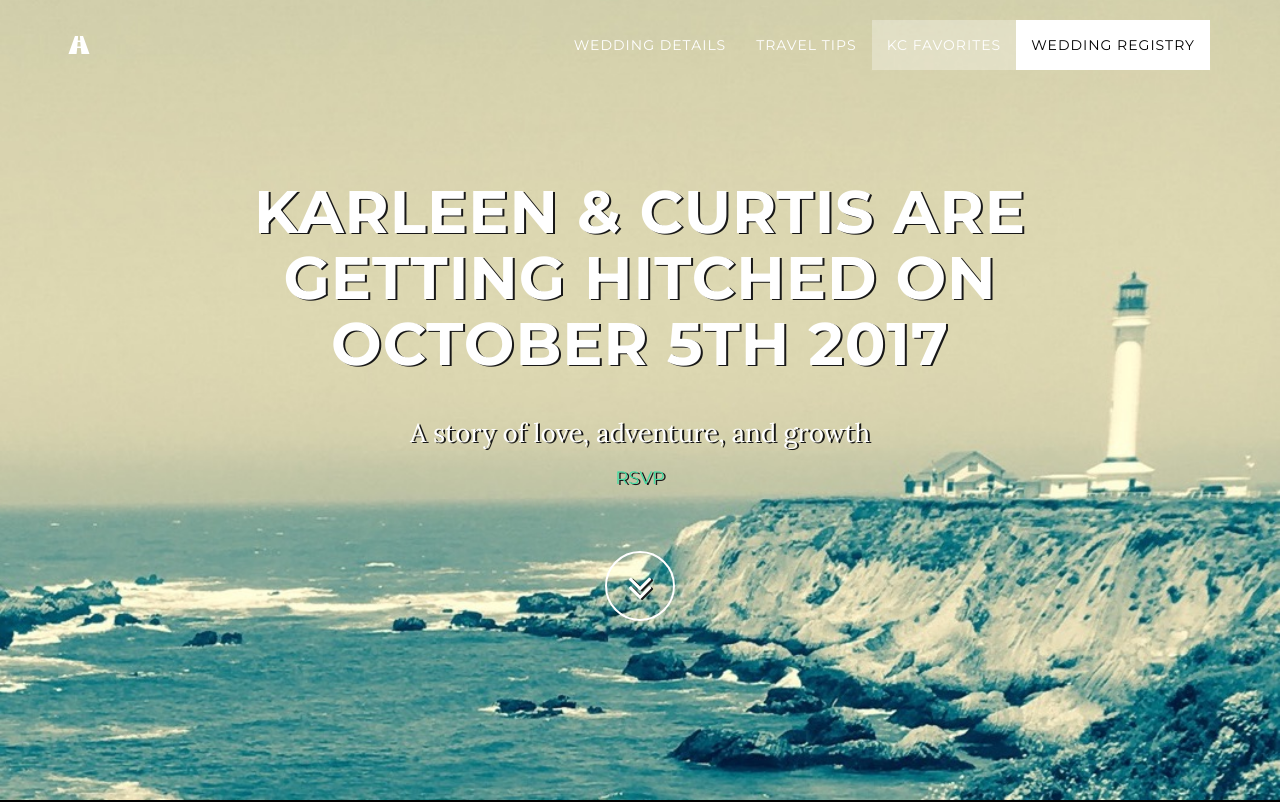
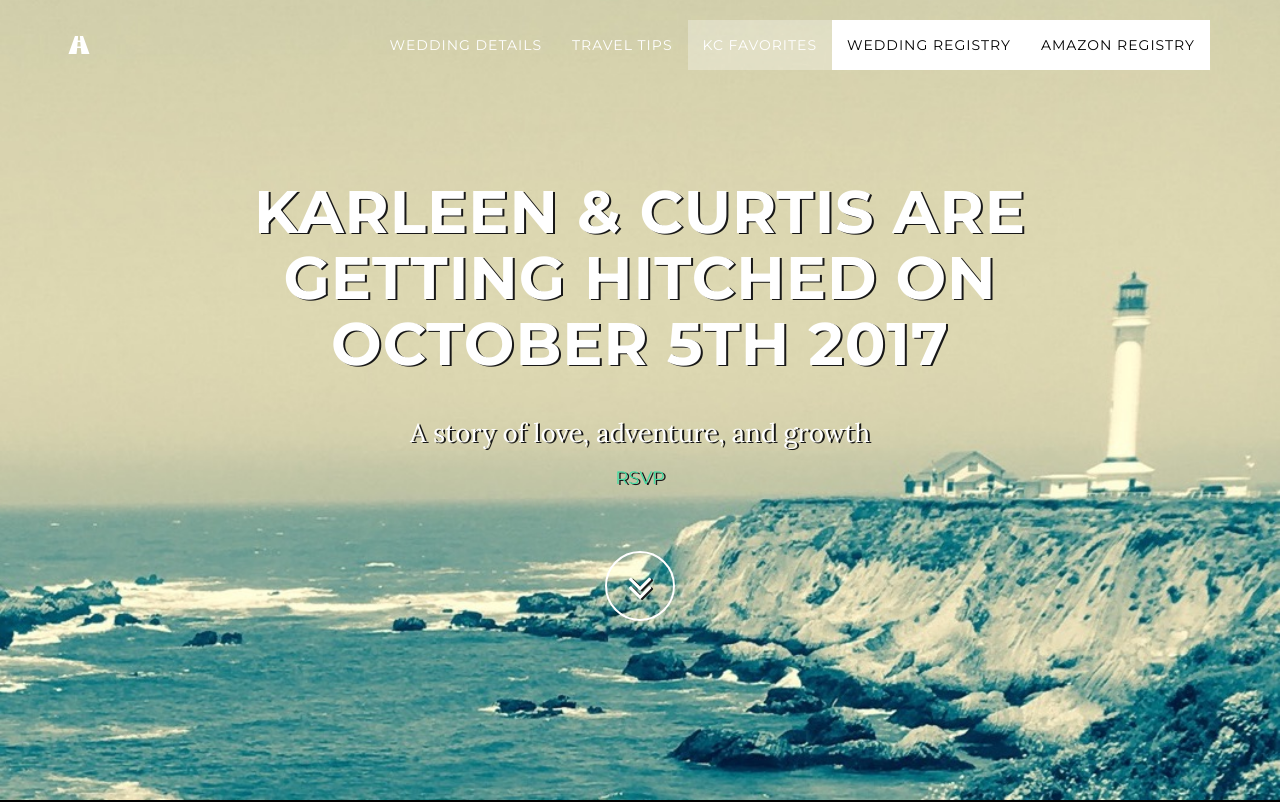
Before and after one commit to robotarmy/wedding, a website: page index.html in a window 1280 px wide. Shown: the top 802 px of the page. Drawn offline with nearby package versions, Linux system fonts and the light colour scheme; some packages are replaced by stand-ins of ours; a script that the page names is missing.

Commit message:
Update index.html

```diff
--- a/index.html
+++ b/index.html
@@ -61,9 +61,12 @@
                     <li>
                         <a class="page-scroll" href="#favorites">KC Favorites</a>
                     </li>
-			<li style="background-color: white; color: black;">
+		    <li style="background-color: white; color: black;">
 			  <a style="color:black" href="https://www.zola.com/registry/kcsunshine"> Wedding Registry </a>
-			</li>
+		    </li>
+		    <li style="background-color: white; color: black;">
+			  <a style="color:black" href="https://www.amazon.com/wedding/share/kcsunshine"> Amazon Registry </a>
+		    </li>
                 </ul>
             </div>
             <!-- /.navbar-collapse -->
```
